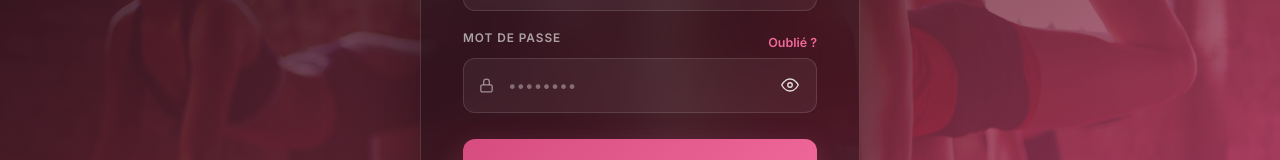
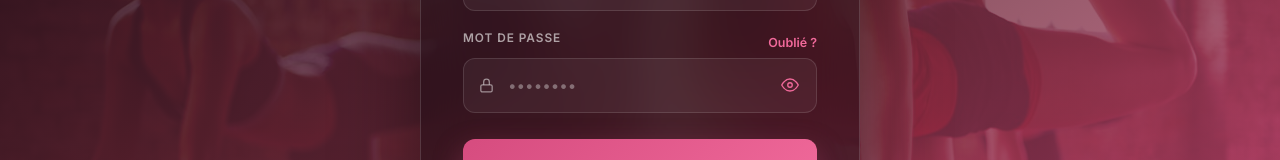
Before and after one commit to MattLnt/mhdefense, a Next.js app: page /connexion in a window 1280 px wide. Shown: the part 357-517 px from the top of the page. Built offline with nearby package versions, Linux system fonts and the light colour scheme.

Commit message:
Connexion: icone oeil en rose

```diff
--- a/src/app/connexion/Connexion.module.css
+++ b/src/app/connexion/Connexion.module.css
@@ -164,14 +164,14 @@
   right: 12px;
   background: none;
   border: none;
-  color: rgba(255, 255, 255, 0.85);
+  color: #f0699a;
   cursor: pointer;
   padding: 6px;
   display: flex;
   z-index: 2;
 }
 .eye:hover {
-  color: #f0699a;
+  color: #d64c7f;
 }
 
 .labelRow {
```
